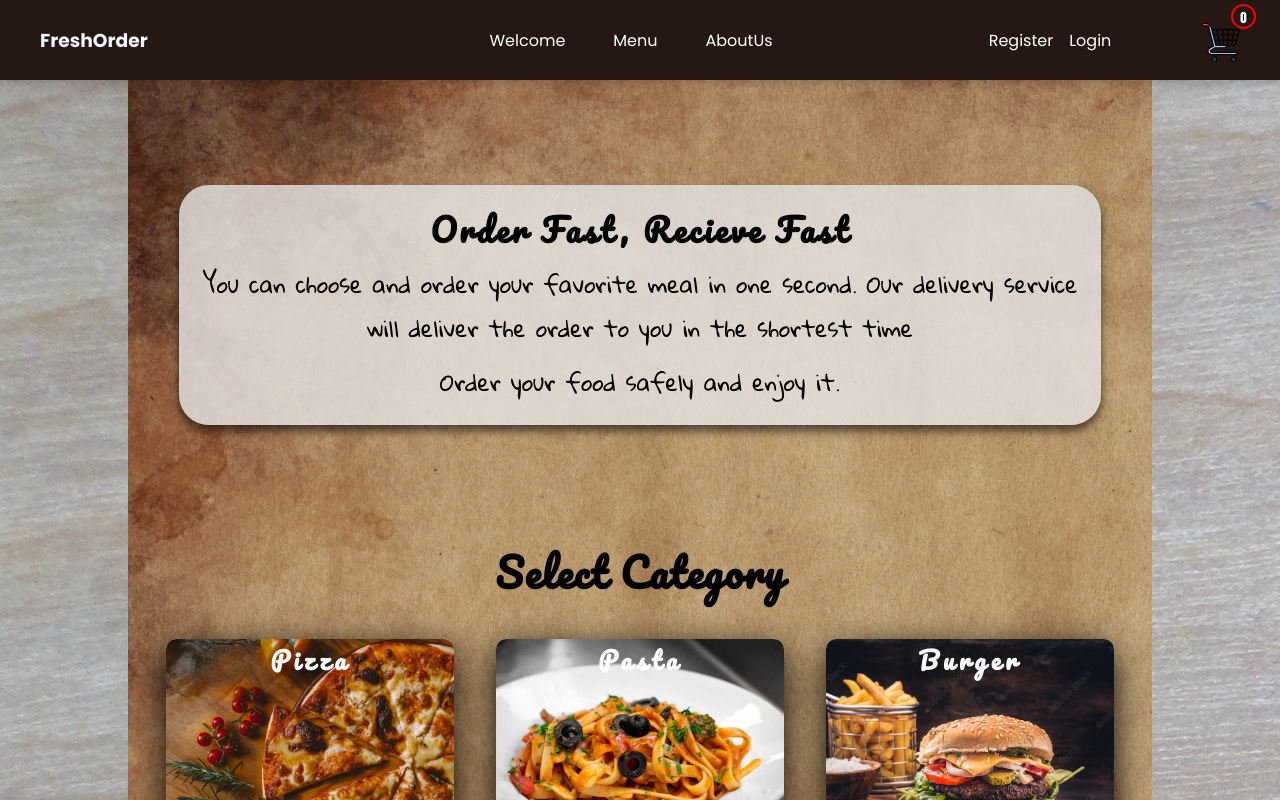
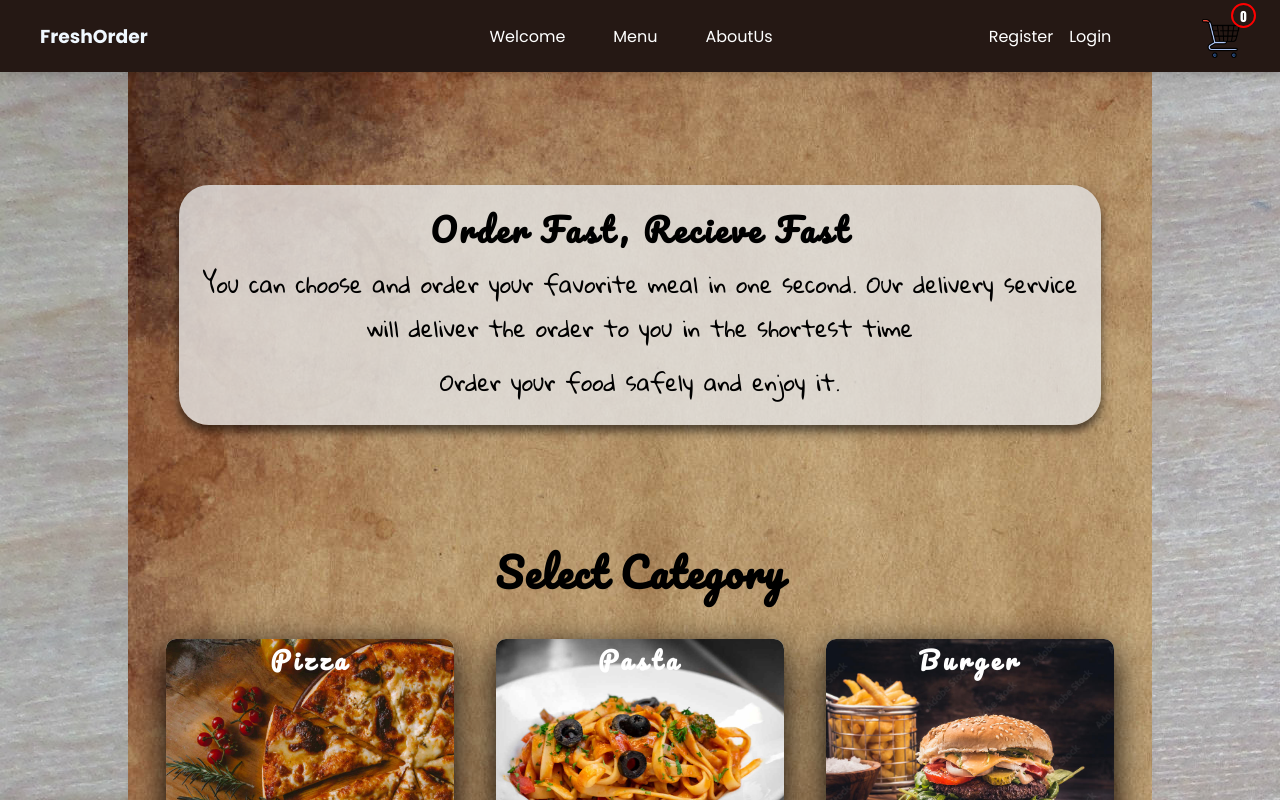
Before and after one commit to VeckovN/FreshOrder, a React (Create React App) app in the folder client/: page / in a window 1280 px wide. Shown: the top 800 px of the page. Built offline with nearby package versions, Linux system fonts and the light colour scheme; a web font is replaced by a local one.

Commit message:
Header height changed

```diff
--- a/client/src/components/Layout/Header.css
+++ b/client/src/components/Layout/Header.css
@@ -2,7 +2,7 @@
     position:fixed;
     top:0;
     width:100%;
-    height: 5rem;
+    height: 4.5rem;
     /* background-color: #C58877; */
     background-color: #251814;
     color:aliceblue;
```
